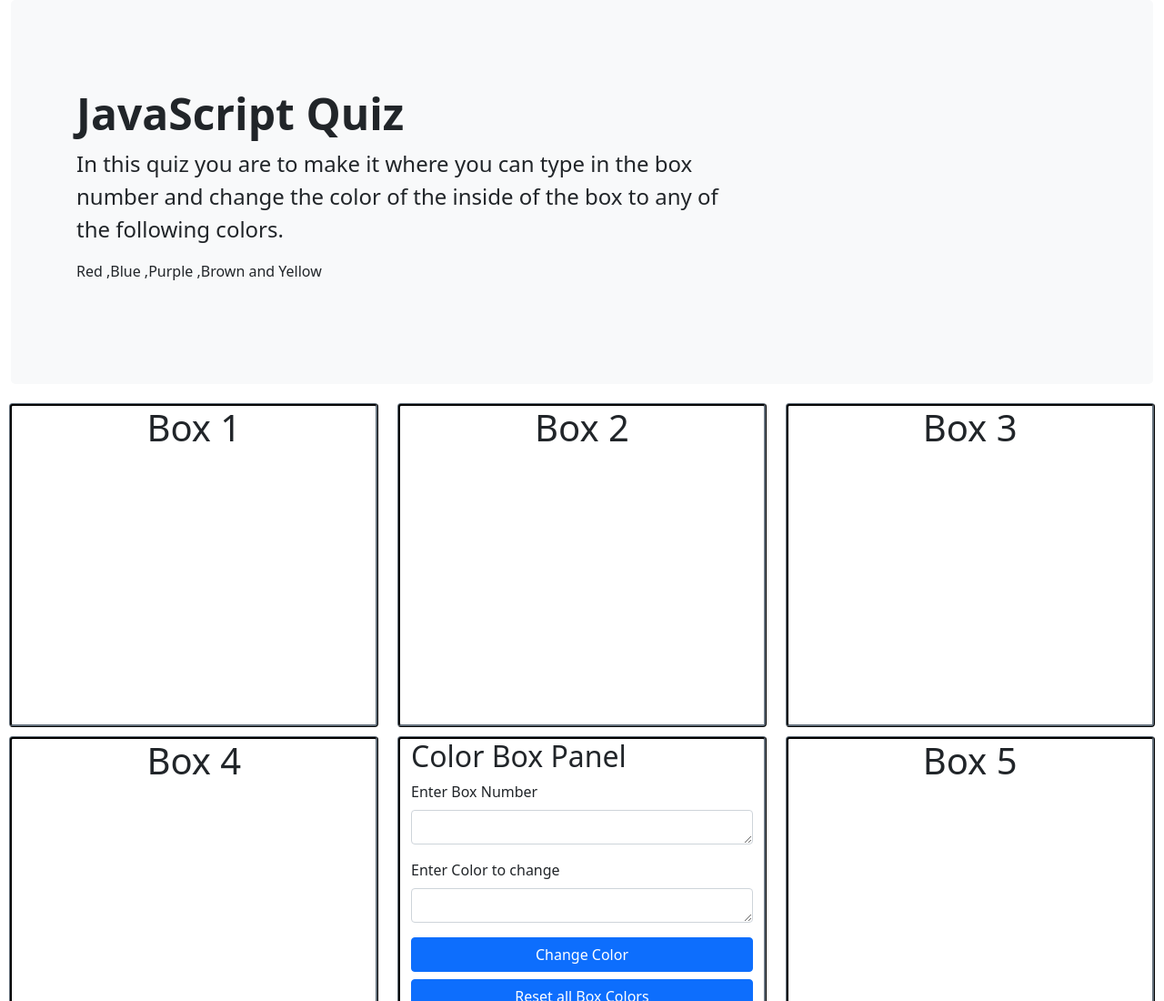
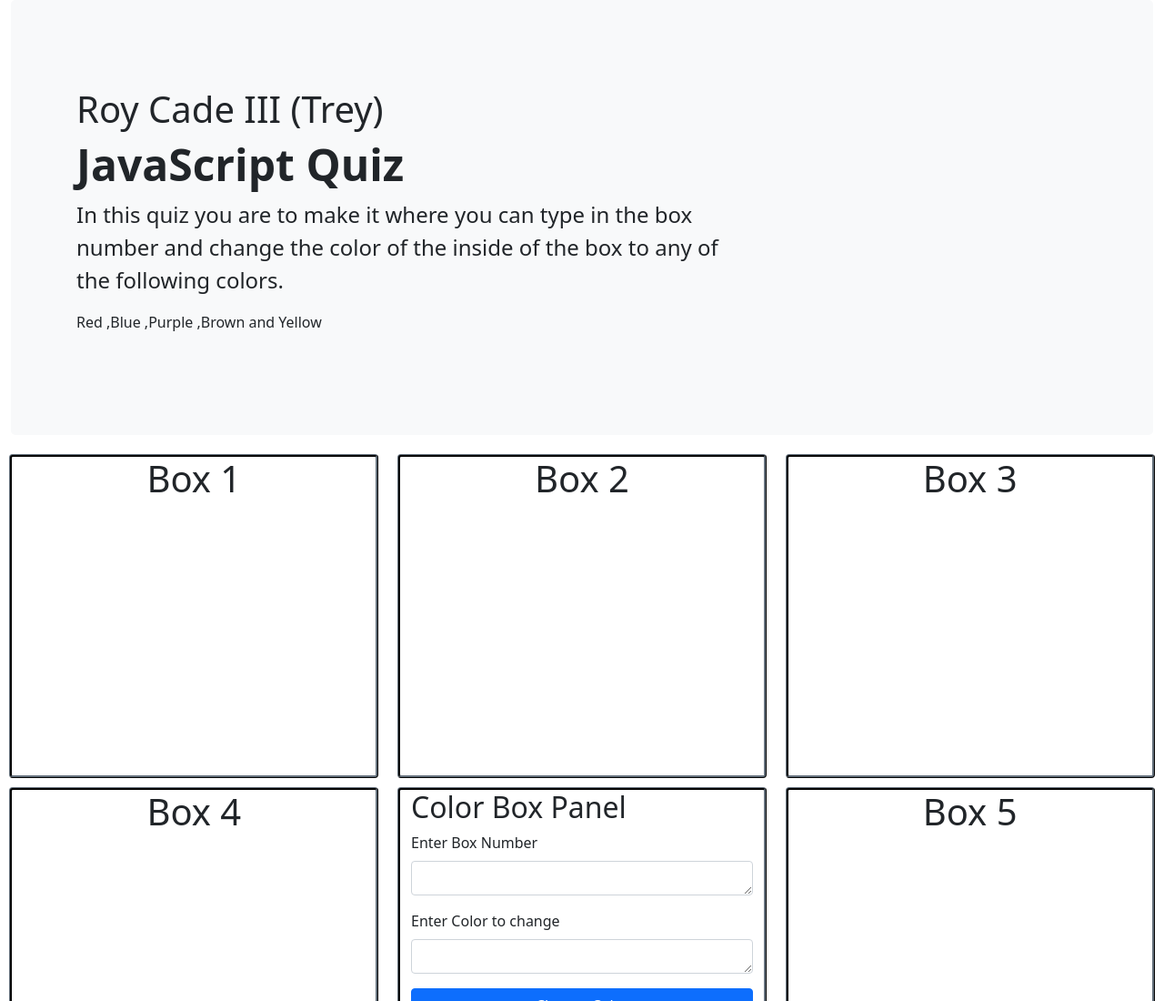
Before and after one commit to TreyTheLooneyCoder/Quiz-js-dom-asg, a plain HTML site: page index.html in a window 1280 px wide. Shown: the top 1100 px of the page at 91% size. Drawn offline with nearby package versions, Linux system fonts and the light colour scheme.

Commit message:
Added Name

```diff
--- a/index.html
+++ b/index.html
@@ -19,6 +19,7 @@
             <div class="col-12">
                 <div class="p-5 mb-4 bg-light rounded-3">
                     <div class="container-fluid py-5">
+                        <h1>Roy Cade III (Trey)</h1>
                         <h1 class="display-5 fw-bold">JavaScript Quiz</h1>
                         <p class="col-md-8 fs-4">In this quiz you are to make it where you can type in the box number
                             and change the color of the inside of the box to any of the following colors.</p>
```
